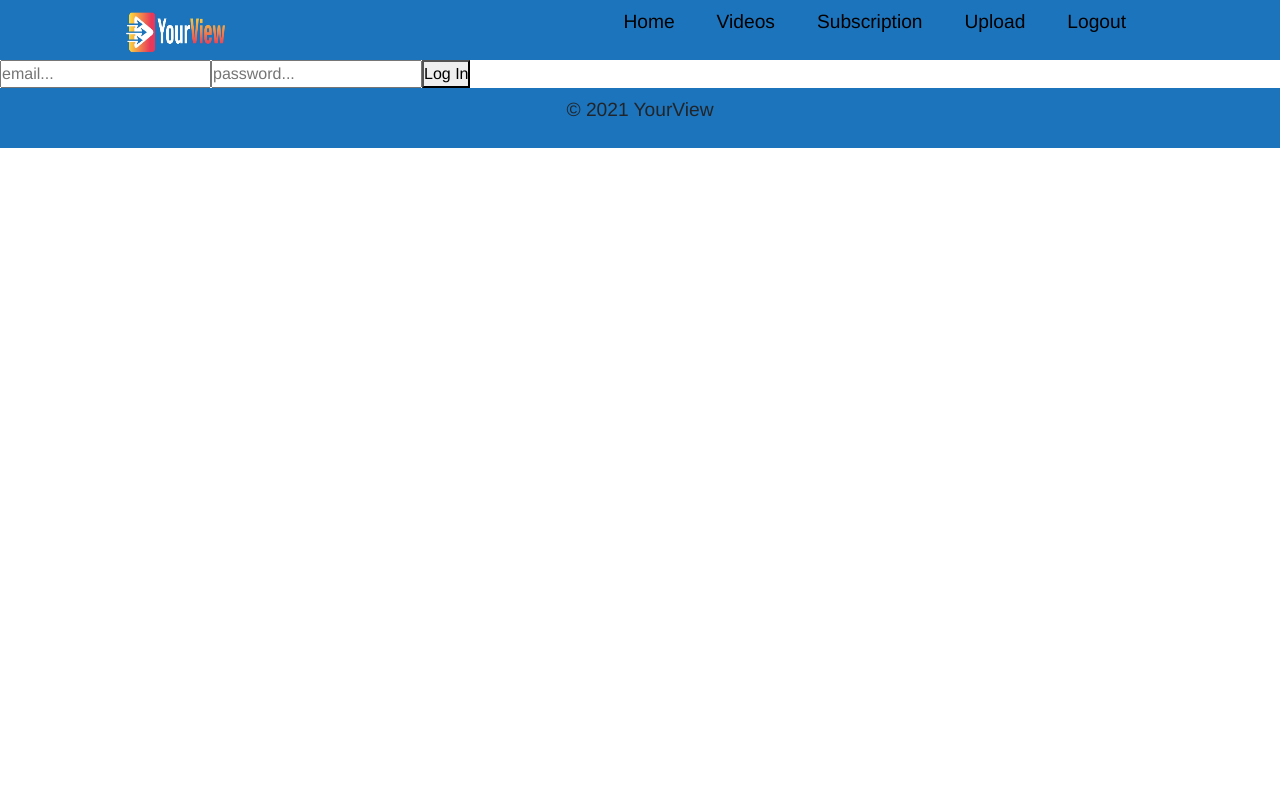
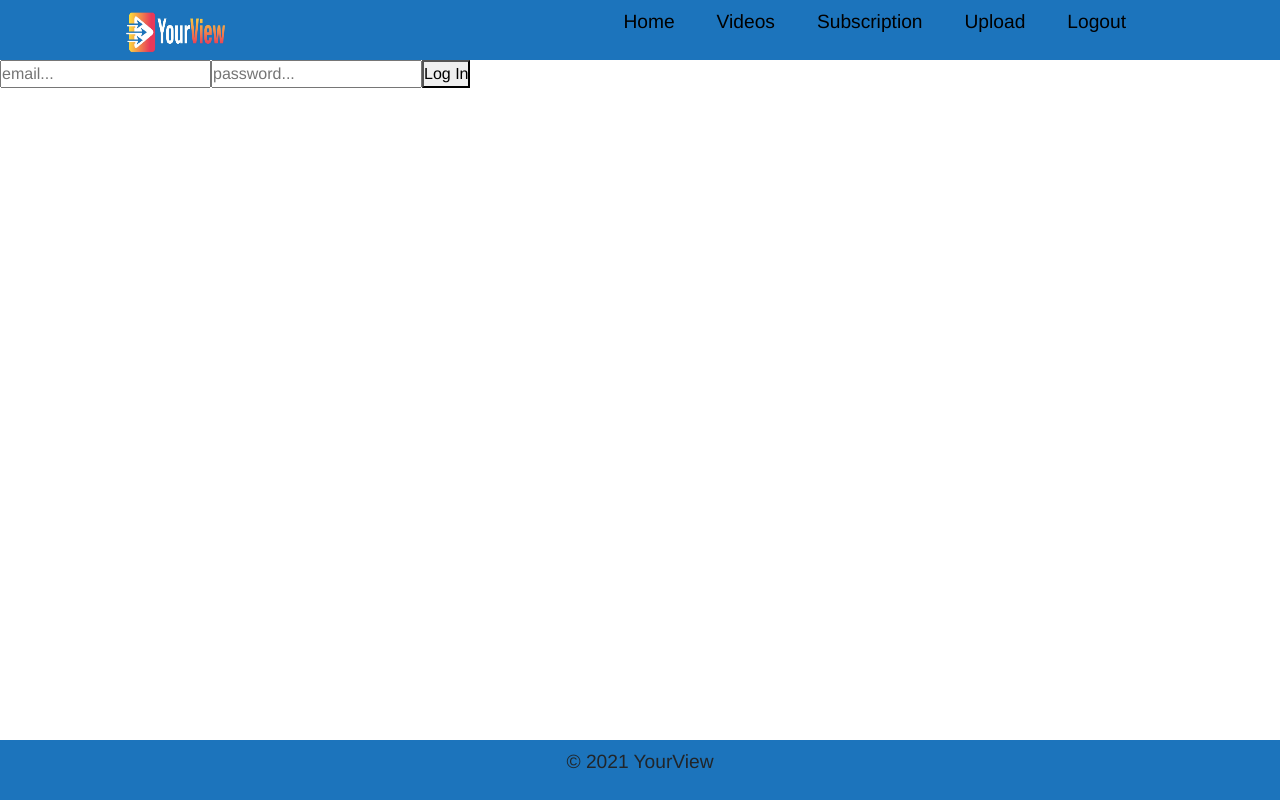
Before and after one commit to Kobehill68/YourView, a React (Create React App) app in the folder client/: page / in a window 1280 px wide. Built offline with nearby package versions, Linux system fonts and the light colour scheme.

Commit message:
update footer/ create test api for signup

```diff
--- a/client/src/App.css
+++ b/client/src/App.css
@@ -8,3 +8,9 @@
 .wrapper {
   padding: 20px;
 }
+
+#root {
+  padding-bottom: 60px;
+  position: relative;
+  min-height: 100vh;
+}
--- a/client/src/components/footer/footer.js
+++ b/client/src/components/footer/footer.js
@@ -2,7 +2,7 @@ import '../navbar/navbar.css'
 
 function Footer() {
     return(
-        <div className='navbarItems'>
+        <div className='navbarItems footer'>
             <p>
                 &copy; 2021 YourView
             </p>
--- a/client/src/components/navbar/Navbar.css
+++ b/client/src/components/navbar/Navbar.css
@@ -1,17 +1,16 @@
 .navbarItems {
-    background-color: #1C74BC;
+  background-color: #1c74bc;
   height: 60px;
   display: flex;
   justify-content: center;
   align-items: center;
   font-size: 1.2rem;
-
 }
 
 .navbar-logo {
   color: black;
   justify-self: start;
-    margin:  0 20px;
+  margin: 0 20px;
   cursor: pointer;
   width: 100px;
   height: 50px;
@@ -19,7 +18,6 @@
 
 .logo {
   box-shadow: 0 0 black;
-
 }
 
 .fa-react {
@@ -29,7 +27,7 @@
 
 .nav-menu {
   display: grid;
-    grid-template-columns: repeat(5,auto);
+  grid-template-columns: repeat(5, auto);
   grid-gap: 10px;
   list-style: none;
   text-align: center;
@@ -61,3 +59,10 @@
 .menu-icon {
   display: none;
 }
+
+.footer {
+  position: absolute;
+  left: 0;
+  bottom: 0;
+  right: 0;
+}
--- a/client/src/components/signup/usesignup.js
+++ b/client/src/components/signup/usesignup.js
@@ -1,4 +1,5 @@
 import { useState, useEffect } from "react";
+import Api from '../../utils/testapi'
 
 const UseSignup = (callback, validate) => {
   const [values, setValues] = useState({
@@ -16,6 +17,7 @@ const UseSignup = (callback, validate) => {
       ...values,
       [name]: value,
     });
+
   };
 
   const handleSubmit = (e) => {
@@ -23,6 +25,7 @@ const UseSignup = (callback, validate) => {
 
     setErrors(validate(values));
     setIsSubmitting(true);
+    Api.signup(values)
   };
 
   useEffect(() => {
--- /dev/null
+++ b/client/src/utils/testapi.js
@@ -0,0 +1,7 @@
+import Axios from 'axios'
+
+export default {
+    signup: function(user) {
+        console.log(user)
+    }
+}
```
Lines whose indentation alone changed are shown as unchanged.
